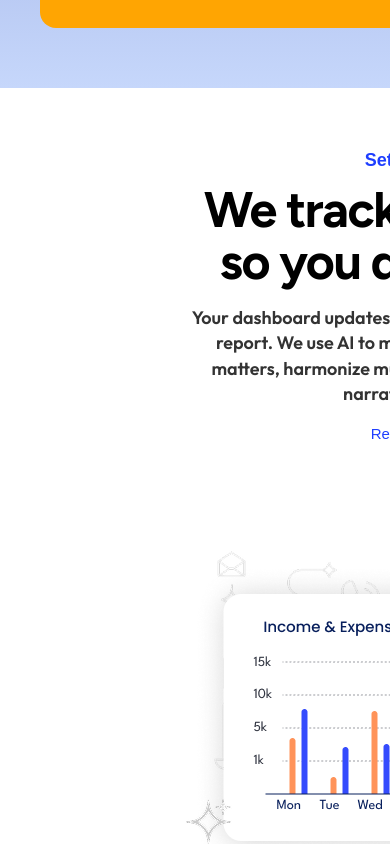
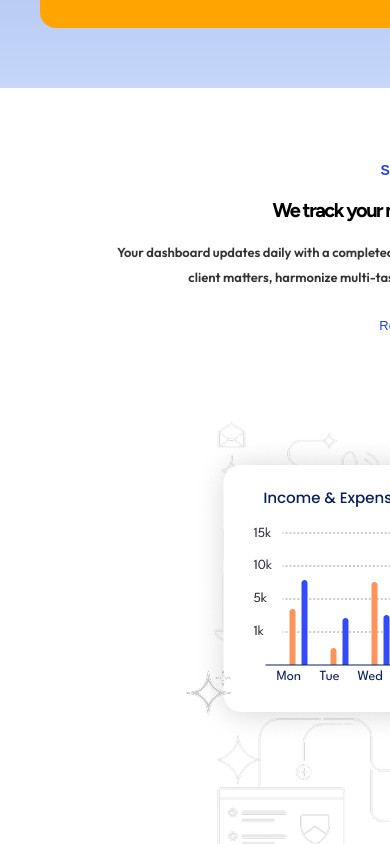
Before and after one commit to Koshpal/web-frontend, a React (Vite) app: page / in a window 390 px wide. Shown: the part 2820-3664 px from the top of the page. Built offline with nearby package versions, Linux system fonts and the light colour scheme; a web font is replaced by a local one.

Commit message:
Update Statistics.css
make it responsive.

```diff
--- a/src/components/Statistics.css
+++ b/src/components/Statistics.css
@@ -100,3 +100,98 @@ p {
     padding: 0 20px;
   }
 }
+
+
+/* ✅ Responsive Design for Statistics Section */
+
+@media (max-width: 1024px) {
+  .feature-section {
+    padding: 60px 40px;
+  }
+
+  .row {
+    flex-direction: column;
+    gap: 30px;
+    text-align: center;
+  }
+
+  .row.reverse {
+    flex-direction: column-reverse;
+  }
+
+  .row.second {
+    flex-direction: column;
+  }
+
+  .text {
+    max-width: 700px;
+    margin: 0 auto;
+  }
+
+  .text .heading {
+    font-size: 28px;
+    line-height: 1.4;
+  }
+
+  .text .subheading {
+    font-size: 16px;
+    margin-bottom: 12px;
+  }
+
+  .text p {
+    font-size: 15px;
+    margin: 16px 0;
+  }
+
+  .text .link {
+    font-size: 15px;
+    display: inline-block;
+    margin-top: 10px;
+  }
+
+  .image img {
+    max-width: 90%;
+    height: auto;
+    display: block;
+    margin: 0 auto;
+  }
+}
+
+@media (max-width: 768px) {
+  .text .heading {
+    font-size: 24px;
+  }
+
+  .text p,
+  .text .link {
+    font-size: 14px;
+  }
+
+  .row {
+    padding: 30px 0;
+    gap: 20px;
+  }
+}
+
+@media (max-width: 480px) {
+  .feature-section {
+    padding: 40px 20px;
+  }
+
+  .text .heading {
+    font-size: 20px;
+  }
+
+  .text .subheading {
+    font-size: 14px;
+  }
+
+  .text p,
+  .text .link {
+    font-size: 13px;
+  }
+
+  .image img {
+    max-width: 100%;
+  }
+}
```
